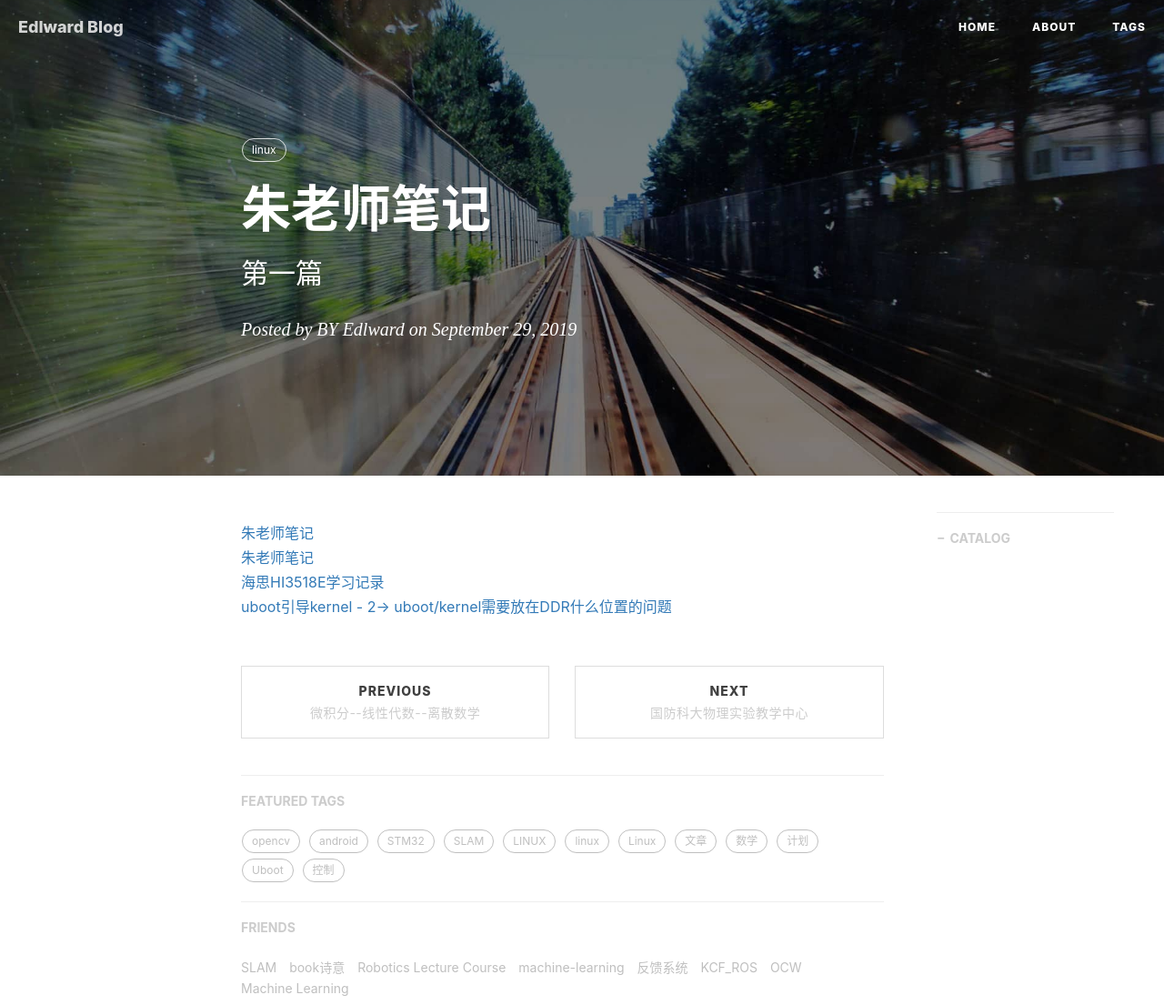
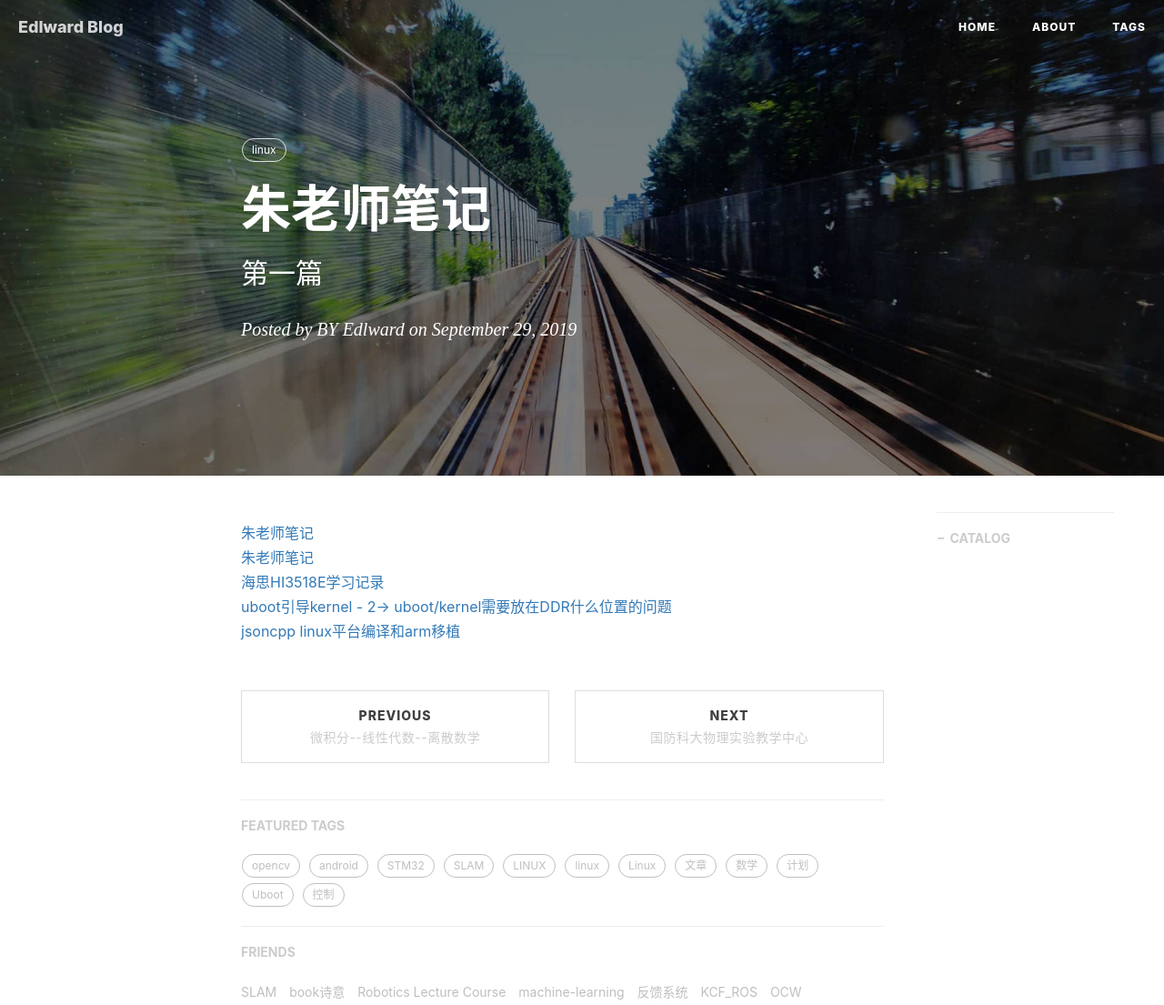
Before and after one commit to gary-robotics/dlward, a Jekyll site: the page built from _posts/2019-09-28-朱老师笔记-2019.markdown, in a window 1280 px wide, cut to the strip 0-1105 px from the top of the page. Shown: the whole strip at 91% size. Built offline with Jekyll 4.4.1, drawn with Linux system fonts in a browser that asks for light colours; nearby versions of some CDN libraries; comment, search, counter and statistics services are not loaded.

Commit message:
Update and rename _posts/2019-09-28-朱老师笔记-2019.markdown to  _posts/2019-09-28-朱老师笔记-2019.markdown

```diff
--- a/_posts/2019-09-28-朱老师笔记-2019.markdown
+++ b/_posts/2019-09-28-朱老师笔记-2019.markdown
@@ -13,3 +13,4 @@
 [朱老师笔记](https://www.cnblogs.com/liusiluandzhangkun/)
 [海思HI3518E学习记录](https://blog.csdn.net/tainjau/article/category/9277416)
 [uboot引导kernel - 2-> uboot/kernel需要放在DDR什么位置的问题](https://blog.csdn.net/wowricky/article/details/83218356)
+[jsoncpp linux平台编译和arm移植](https://blog.csdn.net/a51509/article/details/80303139)
```
